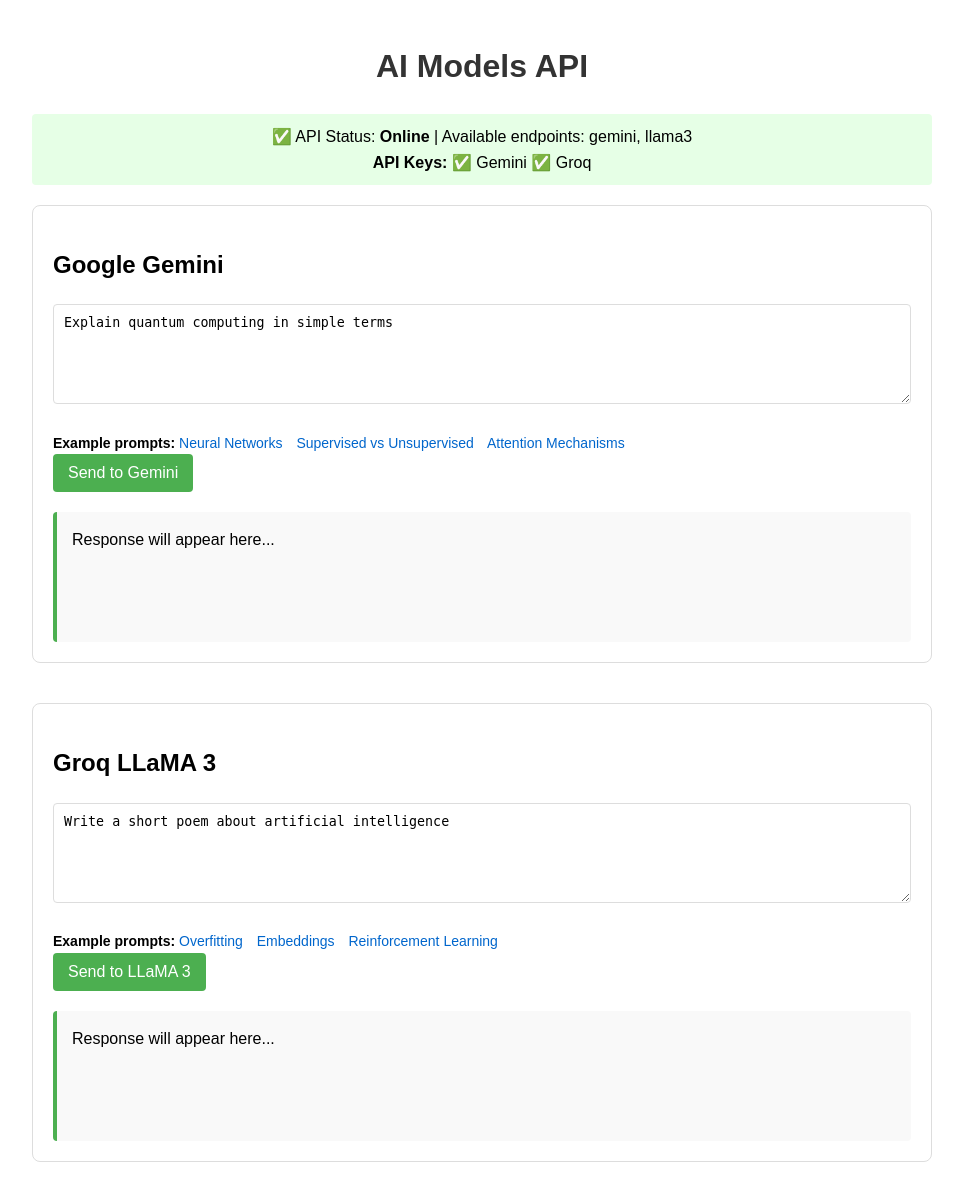
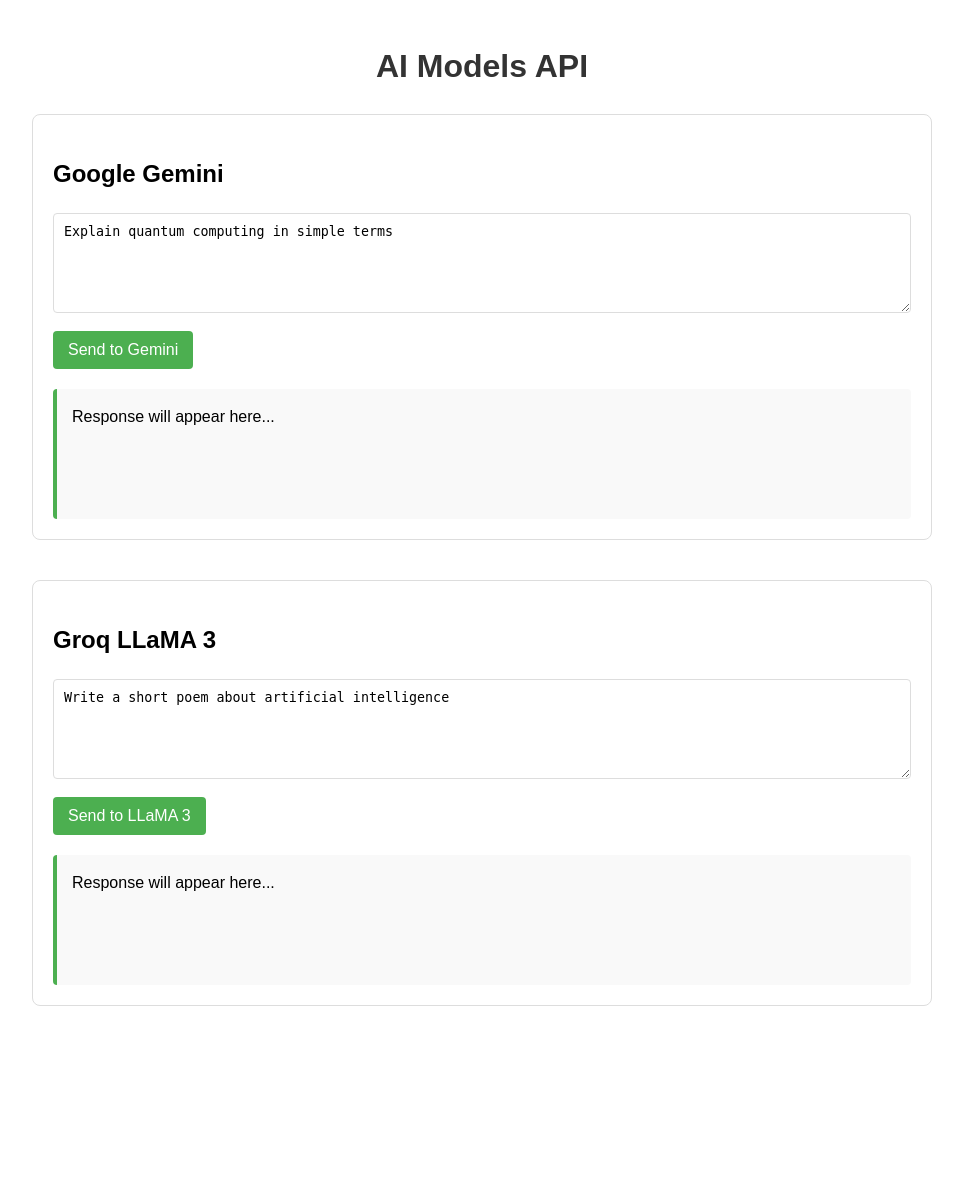
Before and after one commit to MayankSavaliya/ai-model, a Flask app: page / in a window 1280 px wide. Shown: the top 1202 px of the page, without its empty margins (158-1121 px from the left). After the commit the page ends 1006 px from the top, so only its background shows below. Run offline with Flask 3, Linux system fonts and the light colour scheme.

Commit message:
Update the home page

```diff
--- a/templates/index.html
+++ b/templates/index.html
@@ -60,41 +60,14 @@
             color: red;
             font-weight: bold;
         }
-        .status {
-            text-align: center;
-            margin-bottom: 20px;
-            padding: 10px;
-            background-color: #f0f0f0;
-            border-radius: 4px;
-        }
-        .examples {
-            margin-top: 10px;
-            font-size: 14px;
-        }
-        .example-prompt {
-            cursor: pointer;
-            color: #0066cc;
-            margin-right: 10px;
-        }
-        .example-prompt:hover {
-            text-decoration: underline;
-        }
     </style>
 </head>
 <body>
     <h1>AI Models API</h1>
 
-    <div class="status" id="apiStatus">Checking API status...</div>
-
     <div class="model-section">
         <h2>Google Gemini</h2>
         <textarea id="geminiPrompt" placeholder="Enter your prompt for Gemini...">Explain quantum computing in simple terms</textarea>
-        <div class="examples">
-            <strong>Example prompts:</strong>
-            <span class="example-prompt" onclick="setPrompt('geminiPrompt', 'Explain how neural networks learn patterns from data')">Neural Networks</span>
-            <span class="example-prompt" onclick="setPrompt('geminiPrompt', 'What is the difference between supervised and unsupervised learning?')">Supervised vs Unsupervised</span>
-            <span class="example-prompt" onclick="setPrompt('geminiPrompt', 'Explain the concept of attention mechanisms in transformer models')">Attention Mechanisms</span>
-        </div>
         <button onclick="queryModel('gemini', 'geminiPrompt', 'geminiResponse')">Send to Gemini</button>
         <div class="response" id="geminiResponse">Response will appear here...</div>
     </div>
@@ -102,12 +75,6 @@
     <div class="model-section">
         <h2>Groq LLaMA 3</h2>
         <textarea id="llama3Prompt" placeholder="Enter your prompt for LLaMA 3...">Write a short poem about artificial intelligence</textarea>
-        <div class="examples">
-            <strong>Example prompts:</strong>
-            <span class="example-prompt" onclick="setPrompt('llama3Prompt', 'Describe the concept of overfitting in machine learning')">Overfitting</span>
-            <span class="example-prompt" onclick="setPrompt('llama3Prompt', 'What are embeddings in machine learning and how are they used?')">Embeddings</span>
-            <span class="example-prompt" onclick="setPrompt('llama3Prompt', 'How does reinforcement learning differ from other machine learning paradigms?')">Reinforcement Learning</span>
-        </div>
         <button onclick="queryModel('llama3', 'llama3Prompt', 'llama3Response')">Send to LLaMA 3</button>
         <div class="response" id="llama3Response">Response will appear here...</div>
     </div>
@@ -115,39 +82,6 @@
     <script>
         // Use relative base URL to make it work on any domain (including Render)
         const BASE_URL = '';
-
-        // Check API status when page loads
-        window.onload = checkApiStatus;
-
-        function checkApiStatus() {
-            fetch(`${BASE_URL}/api/status`)
-                .then(response => {
-                    if (!response.ok) {
-                        throw new Error(`HTTP error! Status: ${response.status}`);
-                    }
-                    return response.json();
-                })
-                .then(data => {
-                    let statusHtml = `✅ API Status: <strong>Online</strong> | Available endpoints: ${Object.keys(data.endpoints).join(', ')}`;
-
-                    // Add API key status
-                    statusHtml += "<br><strong>API Keys:</strong> ";
-                    statusHtml += data.api_keys.gemini ? "✅ Gemini " : "❌ Gemini Missing ";
-                    statusHtml += data.api_keys.groq ? "✅ Groq" : "❌ Groq Missing";
-
-                    document.getElementById('apiStatus').innerHTML = statusHtml;
-                    document.getElementById('apiStatus').style.backgroundColor = '#e6ffe6';
-                })
-                .catch(error => {
-                    document.getElementById('apiStatus').innerHTML =
-                        `❌ API Status: <strong>Offline</strong> | Error: ${error.message}`;
-                    document.getElementById('apiStatus').style.backgroundColor = '#ffe6e6';
-                });
-        }
-
-        function setPrompt(elementId, prompt) {
-            document.getElementById(elementId).value = prompt;
-        }
 
         function queryModel(endpoint, promptElementId, responseElementId) {
             const prompt = document.getElementById(promptElementId).value.trim();
@@ -159,7 +93,7 @@
                 return;
             }
 
-            responseElement.textContent = `Loading response from ${endpoint}...`;
+            responseElement.textContent = `Loading response...`;
             responseElement.className = 'response loading';
 
             fetch(`${BASE_URL}/${endpoint}`, {
@@ -176,11 +110,7 @@
                 return response.json();
             })
             .then(data => {
-                let responseText = data.response;
-                if (data.time_taken) {
-                    responseText += `\n\n(Response time: ${data.time_taken})`;
-                }
-                responseElement.textContent = responseText;
+                responseElement.textContent = data.response;
                 responseElement.className = 'response';
             })
             .catch(error => {
```
